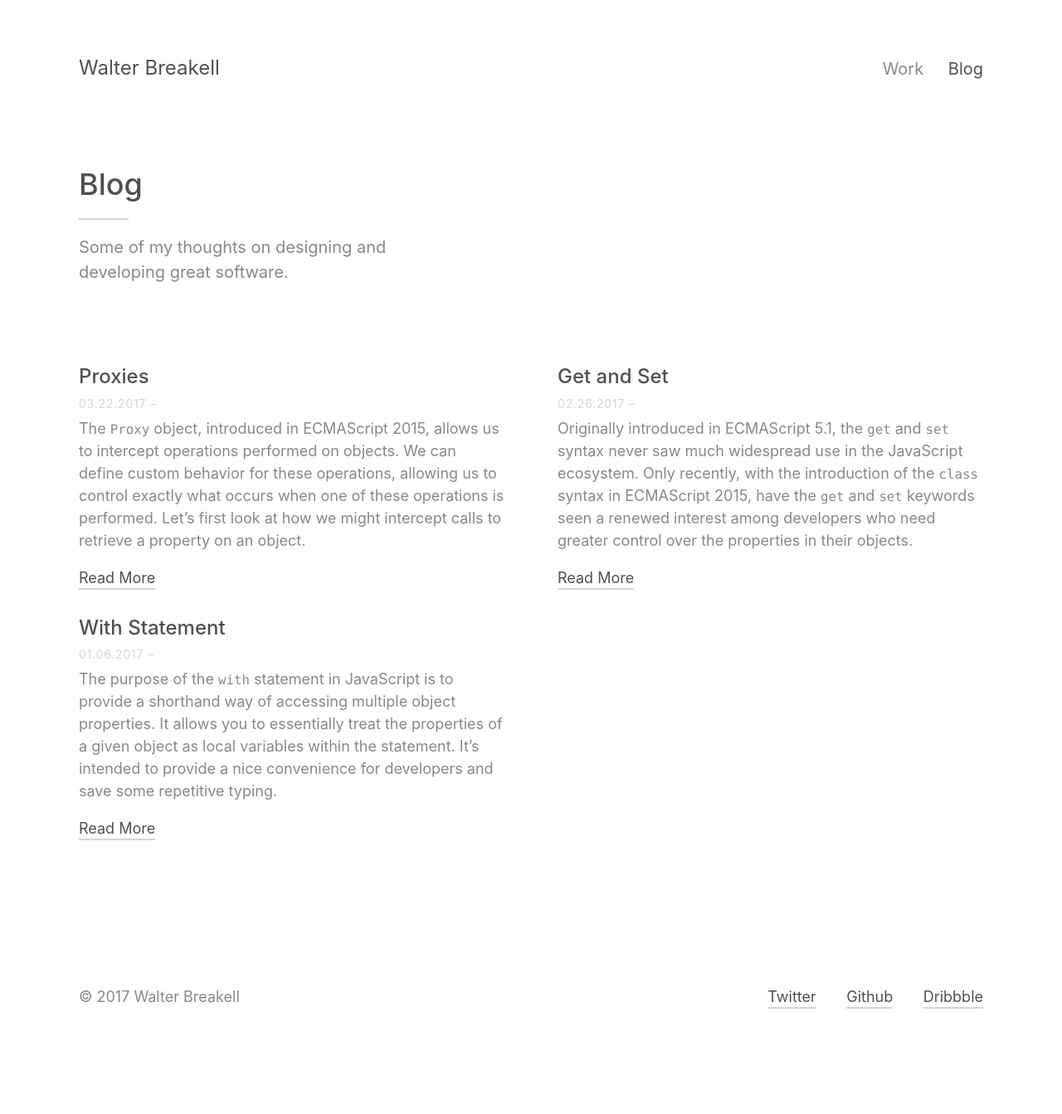
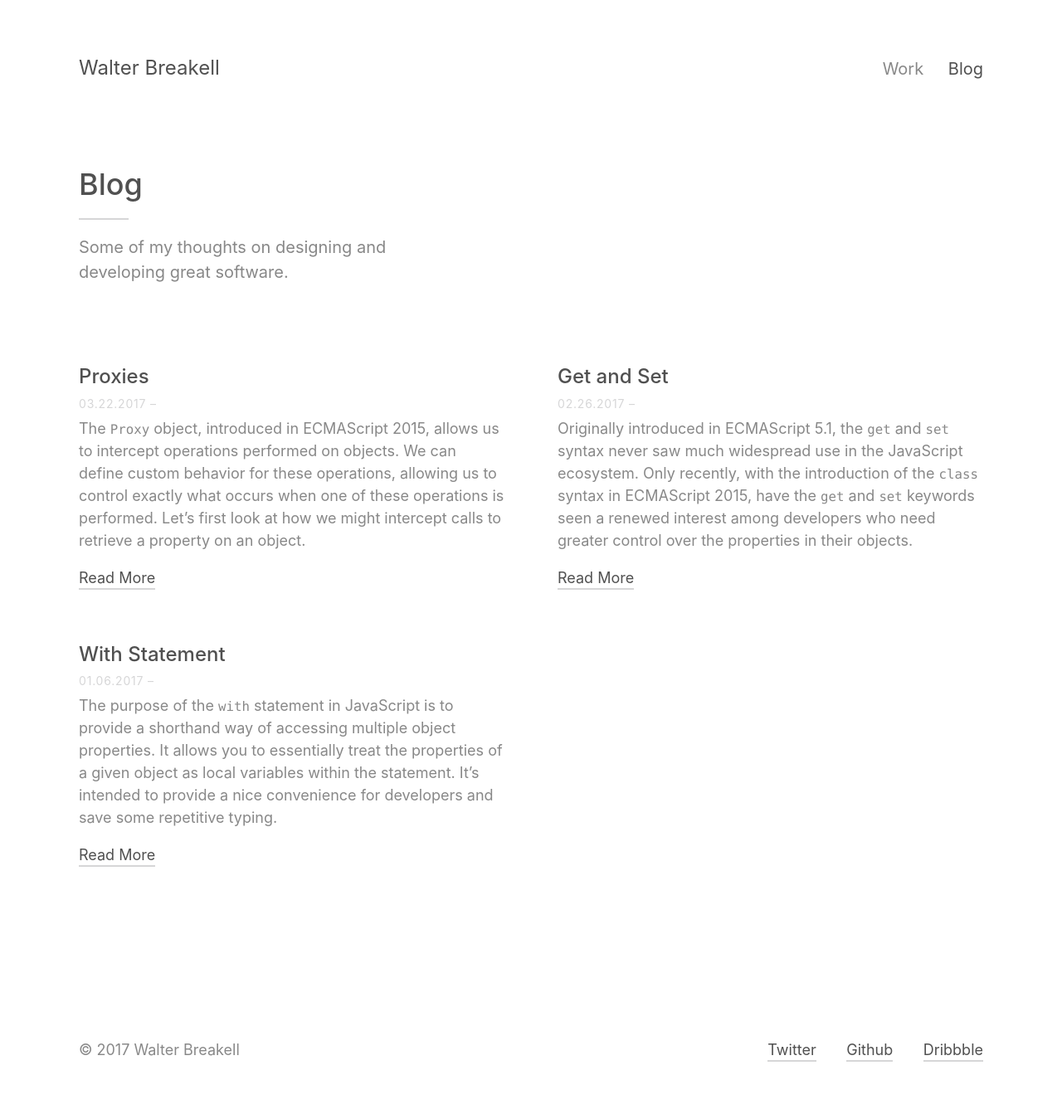
Before and after one commit to wbreakell/wbreakell.github.io, a Jekyll site: the page built from blog.html, in a window 1280 px wide. Shown: the whole page at 83% size. Built offline with Jekyll 4.4.1, drawn with Linux system fonts in a browser that asks for light colours; before the commit the page ends 1279 px from its top, so only the background shows below that.

Commit message:
Increase the vertical spacing between blog posts

```diff
--- a/blog.html
+++ b/blog.html
@@ -8,7 +8,7 @@ permalink: /blog/
 
 <ul class="o-list u-mb4">
   {% for post in site.posts %}
-    <li class="o-list__item c-post u-mb3">
+    <li class="o-list__item c-post u-mb4">
       <h2 class="c-post__title">
         <a href="{{ post.url | relative_url }}">
           {{ post.title | escape }}
```
